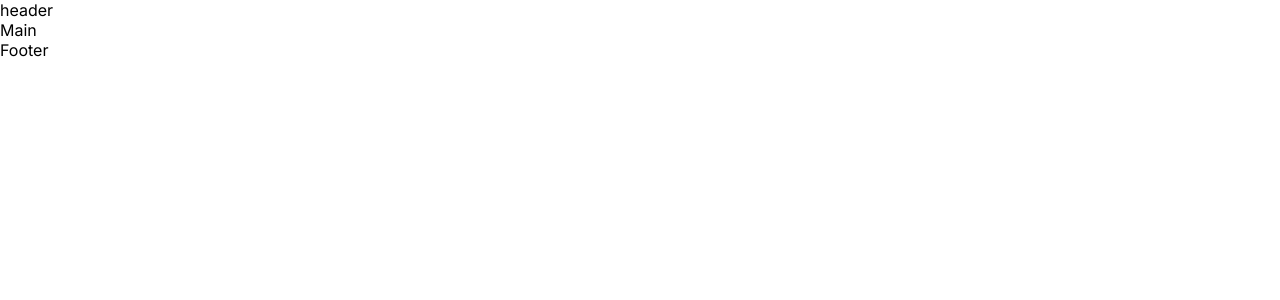
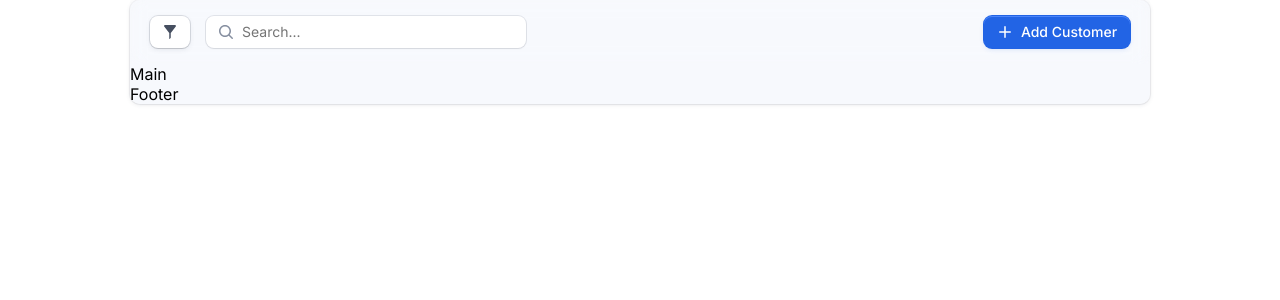
Before and after one commit to Gercius/25-01-17-praktine-uzd, a React (Vite) app: page / in a window 1280 px wide. Shown: the top 300 px of the page. Built offline with nearby package versions, Linux system fonts and the light colour scheme.

Commit message:
Refactor CSS, finish header

```diff
--- a/src/components/app/App.jsx
+++ b/src/components/app/App.jsx
@@ -1,4 +1,4 @@
-import styles from "./App.module.scss";
+import "./App.scss";
 import { Header } from "../header/Header";
 import { Main } from "../main/Main";
 import { Footer } from "../footer/Footer";
--- /dev/null
+++ b/src/components/app/App.scss
@@ -0,0 +1,9 @@
+@use "../../styles/variables" as *;
+
+#root {
+    background-color: $bg-gray-transparent;
+    margin: 0 auto;
+    border-radius: $border-l;
+    max-width: $container;
+    box-shadow: $shadow-1;
+}
--- a/src/components/header/Header.jsx
+++ b/src/components/header/Header.jsx
@@ -1,5 +1,12 @@
 import styles from "./Header.module.scss";
+import { SearchBar } from "./searchBar/SearchBar";
+import { AddButton } from "./AddButton/AddButton";
 
 export const Header = () => {
-    return <header>header</header>;
+    return (
+        <header>
+            <SearchBar />
+            <AddButton />
+        </header>
+    );
 };
--- a/src/components/header/Header.module.scss
+++ b/src/components/header/Header.module.scss
@@ -1,2 +1,10 @@
+@use "../../styles/variables" as *;
+
 header {
+    width: 100%;
+    backdrop-filter: $blur-1;
+    height: 64px;
+    padding: 1rem 1.25rem;
+    display: flex;
+    align-items: center;
 }
--- /dev/null
+++ b/src/components/header/addButton/AddButton.jsx
@@ -0,0 +1,11 @@
+import styles from "./AddButton.module.scss";
+import addIcon from "../../../assets/add.svg";
+
+export const AddButton = () => {
+    return (
+        <button>
+            <img src={addIcon} alt="Plus sign icon" />
+            Add Customer
+        </button>
+    );
+};
--- /dev/null
+++ b/src/components/header/addButton/AddButton.module.scss
@@ -0,0 +1,22 @@
+@use "../../../styles/variables" as *;
+@use "../../../styles/mixins" as *;
+
+button {
+    @include typography("button");
+    background-color: $bg-blue;
+    color: $font-light;
+    box-shadow: $shadow-4;
+    border-radius: $border-m;
+    width: 146px;
+    height: 32px;
+    flex-shrink: 0;
+    display: flex;
+    align-items: center;
+    justify-content: center;
+    column-gap: 0.5rem;
+
+    img {
+        width: 16px;
+        height: 16px;
+    }
+}
--- /dev/null
+++ b/src/components/header/searchBar/SearchBar.jsx
@@ -0,0 +1,19 @@
+import styles from "./SearchBar.module.scss";
+import filterIcon from "../../../assets/filter.svg";
+import searchIcon from "../../../assets/search.svg";
+
+export const SearchBar = () => {
+    return (
+        <div className={styles.searchBar}>
+            <button type="button" className={styles.filterBtn}>
+                <img className={styles.icon} src={filterIcon} alt="Filter icon" />
+            </button>
+            <form>
+                <div className={styles.searchInput}>
+                    <img src={searchIcon} alt="Search icon" />
+                    <input type="text" placeholder="Search..." />
+                </div>
+            </form>
+        </div>
+    );
+};
--- /dev/null
+++ b/src/components/header/searchBar/SearchBar.module.scss
@@ -0,0 +1,57 @@
+@use "../../../styles/variables" as *;
+@use "../../../styles/mixins" as *;
+
+.searchBar {
+    @include typography("body-b2");
+    width: 100%;
+    display: flex;
+    align-items: center;
+    column-gap: 1rem;
+
+    .filterBtn {
+        background-color: $bg-light;
+        width: 40px;
+        height: 32px;
+        flex-shrink: 0;
+        display: flex;
+        justify-content: center;
+        align-items: center;
+        box-shadow: $shadow-2;
+        border-radius: $border-m;
+
+        .icon {
+            width: 16px;
+            height: 16px;
+        }
+    }
+
+    form {
+        flex-basis: 320px;
+        .searchInput {
+            height: 32px;
+            padding: 0 0.75rem;
+            background-color: $bg-light;
+            border-radius: $border-m;
+            box-shadow: $shadow-3;
+            display: flex;
+            align-items: center;
+            column-gap: 0.5rem;
+
+            img {
+                width: 16px;
+                height: 16px;
+            }
+
+            input {
+                @include typography("body-b2");
+
+                width: 100%;
+                border: none;
+
+                &:focus {
+                    outline: none;
+                }
+            }
+        }
+    }
+}
--- a/src/styles/_base.scss
+++ b/src/styles/_base.scss
@@ -10,3 +10,8 @@ button {
     border: none;
     padding: 0;
 }
+
+input,
+button {
+    font-family: inherit;
+}
--- a/src/styles/_mixins.scss
+++ b/src/styles/_mixins.scss
@@ -1,10 +1,11 @@
-@use "./typography.scss" as *;
+@use "./variables" as *;
+@use "sass:map";
 
 @mixin typography($style) {
-    $font: map-get($typography, $style);
-    font-size: map-get($font, font-size);
-    font-weight: map-get($font, font-weight);
-    line-height: map-get($font, line-height);
-    letter-spacing: map-get($font, letter-spacing, null);
-    text-align: map-get($font, text-align);
+    $font: map.get($typography, $style);
+    font-size: map.get($font, font-size);
+    font-weight: map.get($font, font-weight);
+    line-height: map.get($font, line-height);
+    letter-spacing: map.get($font, letter-spacing, null);
+    text-align: map.get($font, text-align);
 }
--- a/src/styles/_variables.scss
+++ b/src/styles/_variables.scss
@@ -1,44 +1,52 @@
 /* CONTAINER */
 $container: 1020px;
+$ct-padding: 0 10px;
 
 /* TYPOGRAPHY */
 $font-stack: "Inter", sans-serif;
 
 $typography: (
-    "body-b2": (
+    body-b2: (
         font-size: 14px,
         font-weight: 400,
         line-height: 20px,
         text-align: left,
     ),
-    "body-number": (
+    body-number: (
         font-size: 14px,
         font-weight: 400,
         line-height: 20px,
         text-align: right,
     ),
-    "overline": (
+    overline: (
         font-size: 11px,
         font-weight: 600,
         line-height: 16px,
         letter-spacing: 0.04em,
         text-align: left,
     ),
-    "subtitle-s2": (
+    button: (
         font-size: 14px,
         font-weight: 500,
         line-height: 20px,
         letter-spacing: 0.02em,
         text-align: left,
     ),
-    "caption-c1": (
+    subtitle-s2: (
+        font-size: 14px,
+        font-weight: 500,
+        line-height: 20px,
+        letter-spacing: 0.02em,
+        text-align: left,
+    ),
+    caption-c1: (
         font-size: 12px,
         font-weight: 500,
         line-height: 18px,
         letter-spacing: 0.03em,
         text-align: left,
     ),
-    "caption-c2": (
+    caption-c2: (
         font-size: 12px,
         font-weight: 400,
         line-height: 18px,
@@ -49,6 +57,7 @@ $typography: (
 
 /* COLORS */
 // Backgrounds
+$bg-light: #ffffff;
 $bg-gray-100: #f9fafc;
 $bg-gray-200: #f0f1fa;
 $bg-gray-300: #e9edf5;
```
Also changed, not shown: src/components/app/App.module.scss (deleted).
